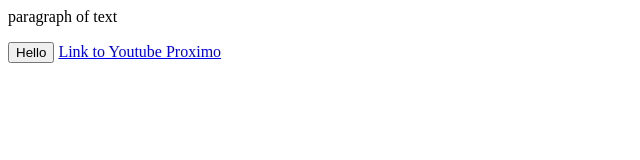
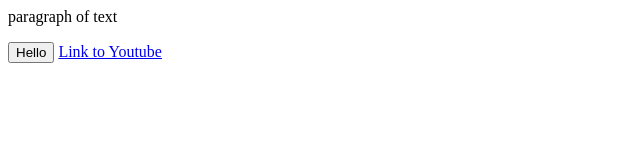
Before and after one commit to edskate/HTML---CSS-c-digos-29-04-2023, a plain HTML site: page index.html in a window 1280 px wide. Shown: the full height of the page, 0-640 px from the left. Drawn offline with Linux system fonts and the light colour scheme.

Commit message:
foi deletado

```diff
--- a/index.html
+++ b/index.html
@@ -8,5 +8,5 @@
 
 <a href="https://www.youtube.com/watch?v=xkk9uUxVjqM" target="_blank">
   Link to Youtube
-  <a href="buttons.html">Proximo</a>
+
 </a>
```
